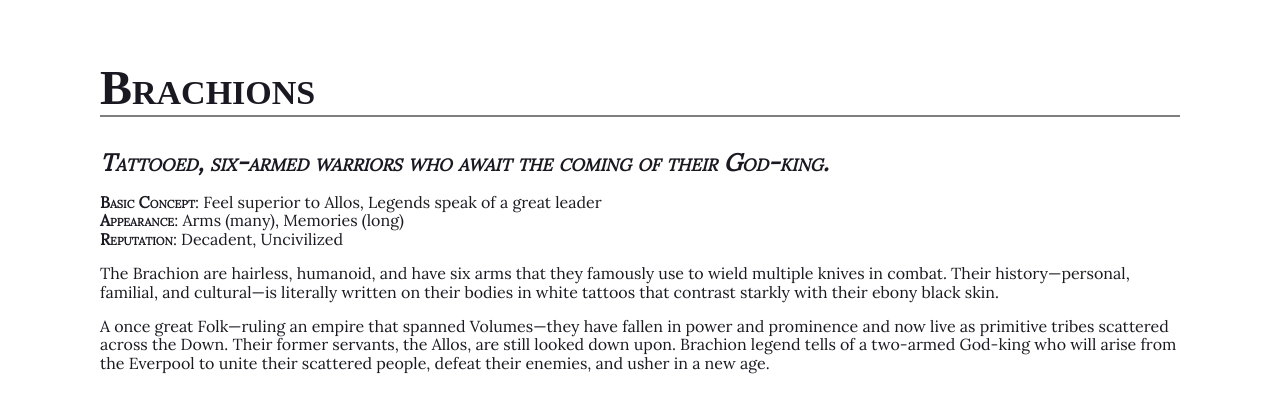
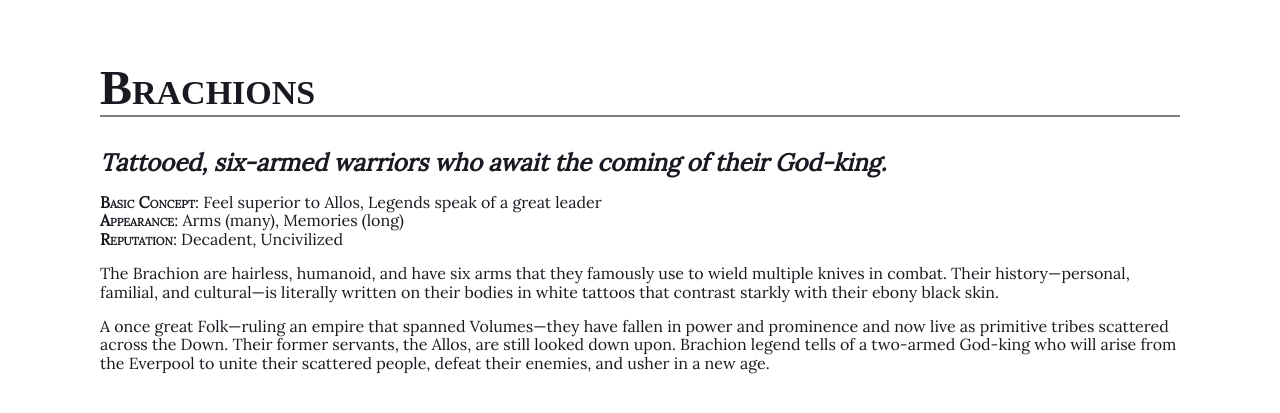
Before and after one commit to renaissance-guy/downcrawl, a Jekyll site: the page built from folk/brachions.md, in a window 1280 px wide. Shown: the top 413 px of the page. Built offline with Jekyll 4.4.1, drawn with Linux system fonts in a browser that asks for light colours; some web fonts are replaced.

Commit message:
no small caps on tagline

```diff
--- a/css/site.css
+++ b/css/site.css
@@ -35,6 +35,6 @@ p strong:only-child {
   font-style: italic;
 }
 
-p strong {
+p strong:not(:only-child) {
   font-variant: small-caps;
 }
```
